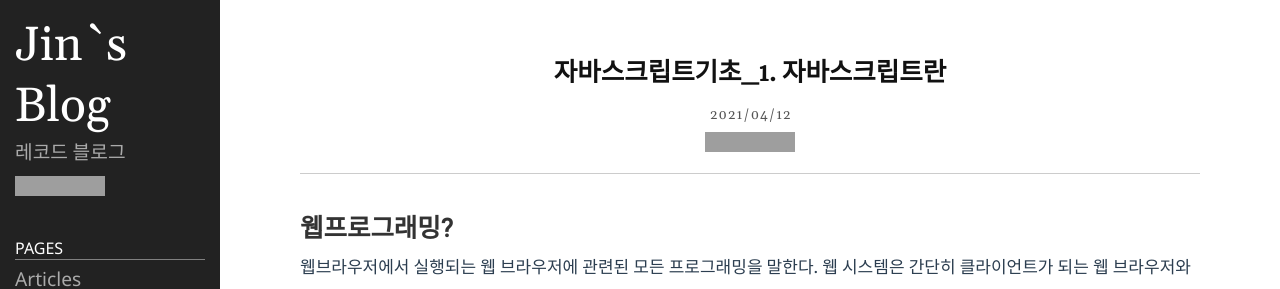
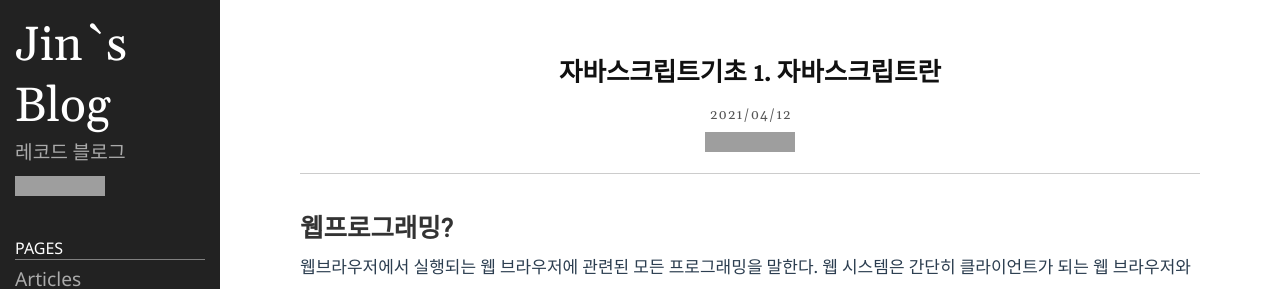
Before and after one commit to 0626na/0626na.github.io, a Jekyll site: the page built from _posts/javascript/2021-04-12-자바스크립트 기초-1.자바스크립트.md, in a window 1280 px wide, cut to the strip 0-289 px from the top of the page. Built offline with Jekyll 4.4.1, drawn with Linux system fonts in a browser that asks for light colours; grey boxes are pictures that could not be loaded.

```diff
--- a/_posts/javascript/2021-04-12-자바스크립트 기초-1.자바스크립트.md
+++ b/_posts/javascript/2021-04-12-자바스크립트 기초-1.자바스크립트.md
@@ -2,7 +2,7 @@
 layout: post
 published: true
 date: 2021-04-12
-title: 자바스크립트기초_1. 자바스크립트란
+title: 자바스크립트기초 1. 자바스크립트란
 category: javascript
 ---
 ## 웹프로그래밍?
```
